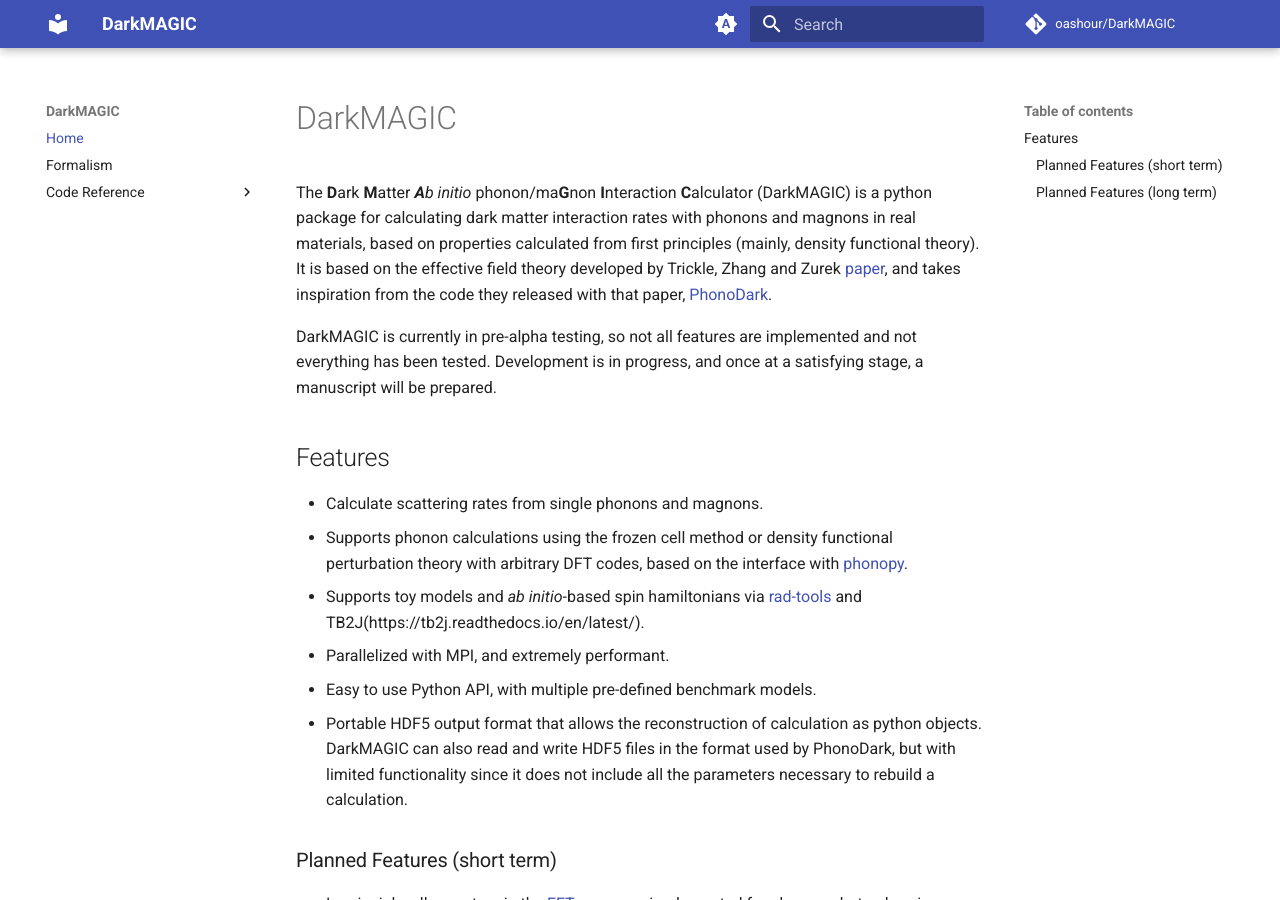
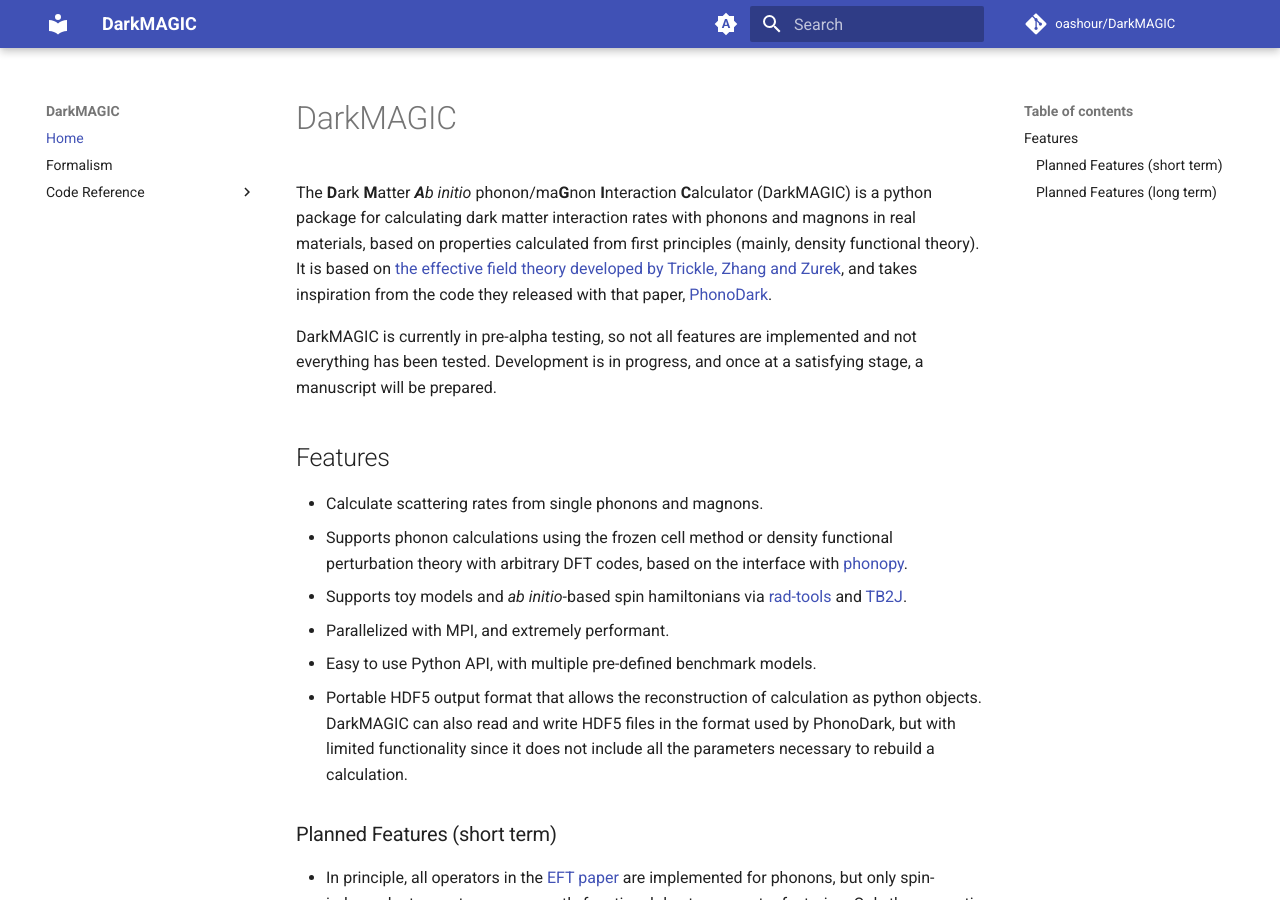
Before and after one commit to Griffin-Group/DarkMAGIC, an MkDocs documentation site: the page built from docs/index.md, in a window 1280 px wide and 900 px high. Built offline with MkDocs 1.6.1 and Material for MkDocs 9.7.7, drawn with Linux system fonts in a browser that asks for light colours; comment, search, counter and statistics services are not loaded; the version menu is left out.

```diff
--- a/docs/index.md
+++ b/docs/index.md
@@ -1,13 +1,13 @@
 # DarkMAGIC
 
-The **D**ark **M**atter ***A****b* *initio* phonon/ma**G**non **I**nteraction **C**alculator (DarkMAGIC) is a python package for calculating dark matter interaction rates with phonons and magnons in real materials, based on properties calculated from first principles (mainly, density functional theory). It is based on the effective field theory developed by Trickle, Zhang and Zurek [paper](https://arxiv.org/abs/2009.13534), and takes inspiration from the code they released with that paper, [PhonoDark](https://github.com/tanner-trickle/PhonoDark).
+The **D**ark **M**atter ***A****b* *initio* phonon/ma**G**non **I**nteraction **C**alculator (DarkMAGIC) is a python package for calculating dark matter interaction rates with phonons and magnons in real materials, based on properties calculated from first principles (mainly, density functional theory). It is based on [the effective field theory developed by Trickle, Zhang and Zurek](https://arxiv.org/abs/2009.13534), and takes inspiration from the code they released with that paper, [PhonoDark](https://github.com/tanner-trickle/PhonoDark).
 
 DarkMAGIC is currently in pre-alpha testing, so not all features are implemented and not everything has been tested. Development is in progress, and once at a satisfying stage, a manuscript will be prepared.
 
 ## Features
 * Calculate scattering rates from single phonons and magnons.
 * Supports phonon calculations using the frozen cell method or density functional perturbation theory with arbitrary DFT codes, based on the interface with [phonopy](https://phonopy.github.io/phonopy/).
-* Supports toy models and *ab initio*-based spin hamiltonians via [rad-tools](https://rad-tools.org/en/stable/) and TB2J(https://tb2j.readthedocs.io/en/latest/).
+* Supports toy models and *ab initio*-based spin hamiltonians via [rad-tools](https://rad-tools.org/en/stable/) and [TB2J](https://tb2j.readthedocs.io/en/latest/).
 * Parallelized with MPI, and extremely performant.
 * Easy to use Python API, with multiple pre-defined benchmark models.
 * Portable HDF5 output format that allows the reconstruction of calculation as python objects. DarkMAGIC can also read and write HDF5 files in the format used by PhonoDark, but with limited functionality since it does not include all the parameters necessary to rebuild a calculation.
```
Also changed, not shown: README.md (+38 -1 lines).
